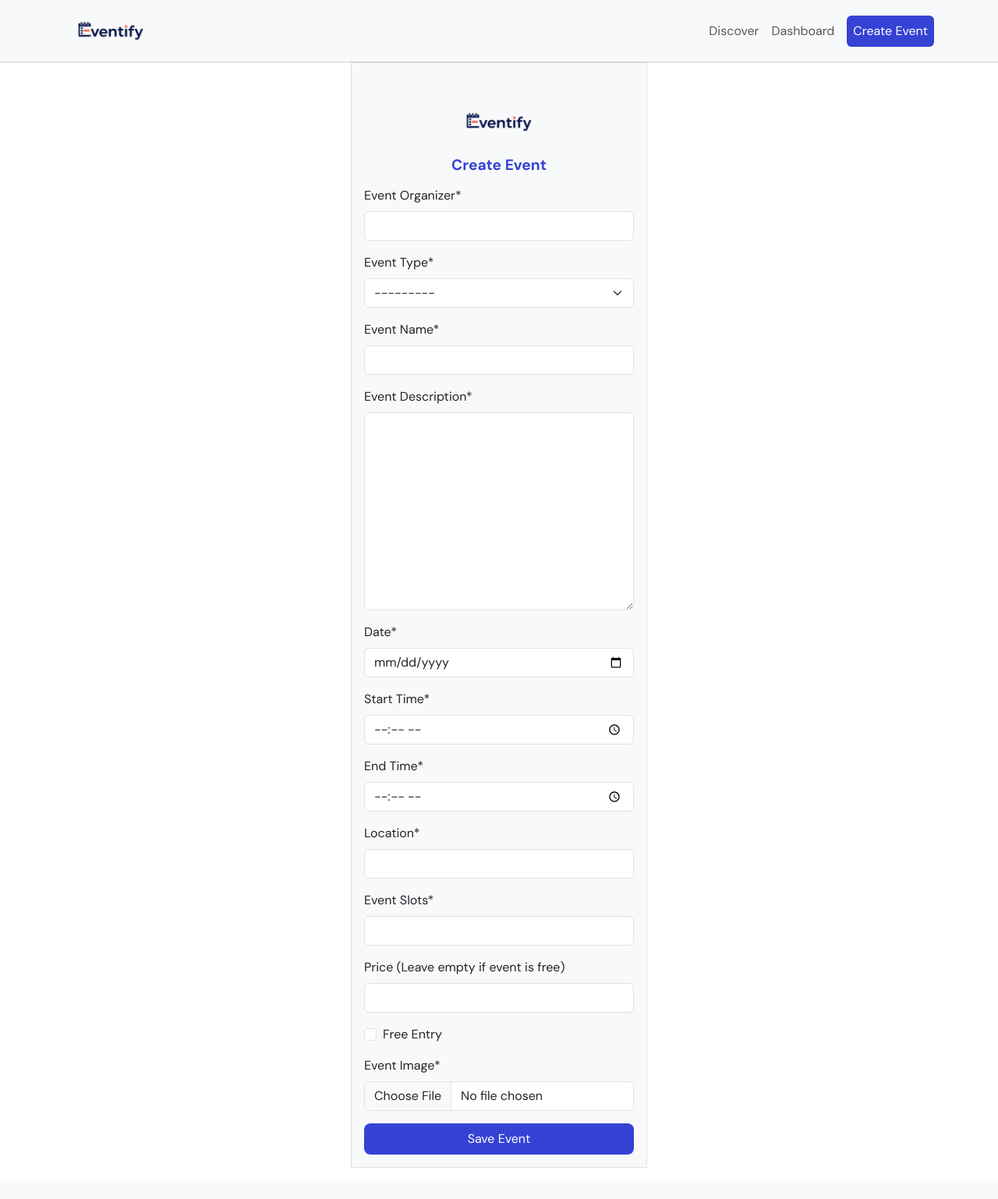
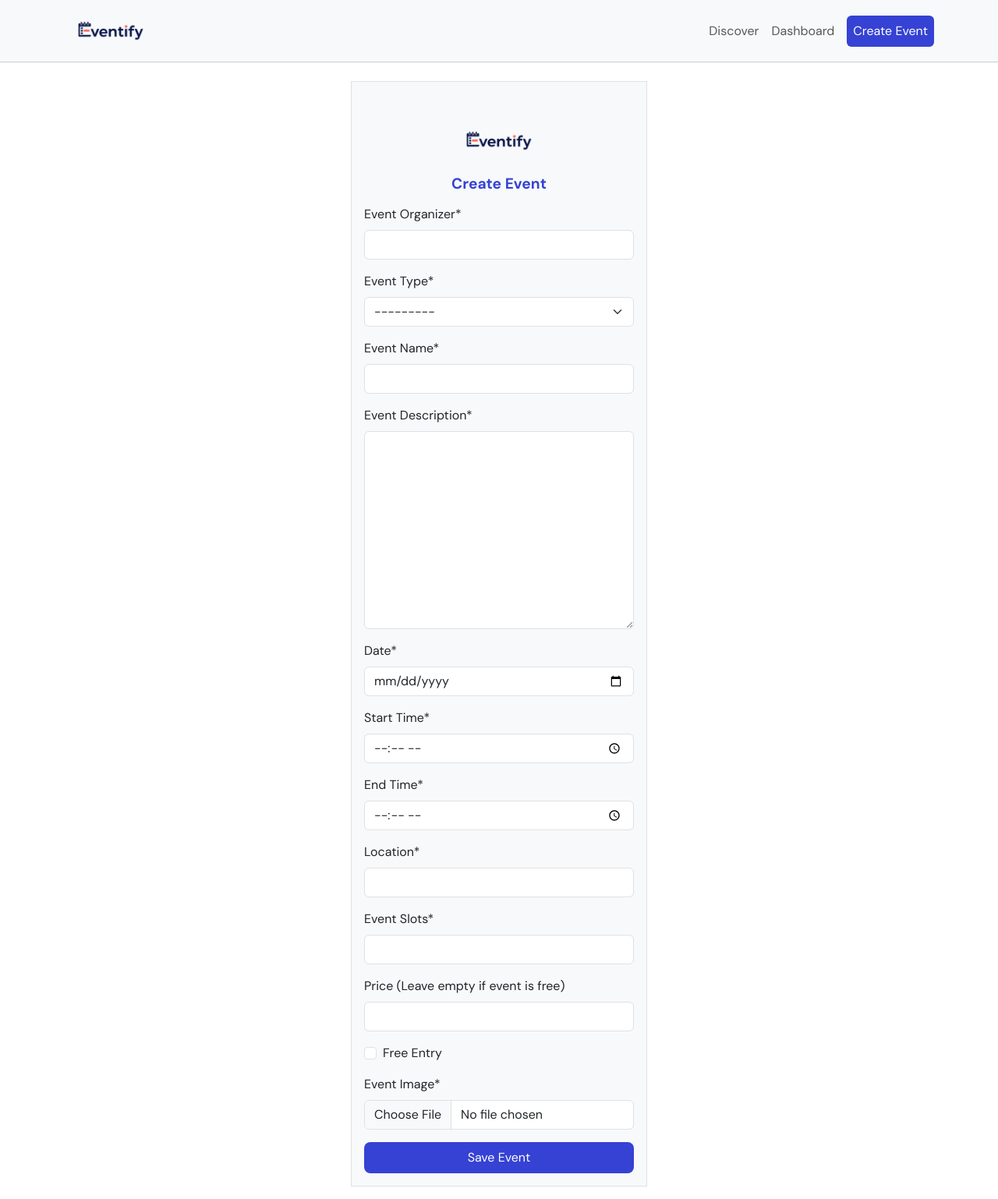
Before and after one commit to CodeOmari/Eventify, a Django app: page /create/event in a window 1280 px wide. Shown: the whole page at 78% size. Before the commit the page ends 1498 px from the top, so only its background shows below. Run offline with Django 5.2, Linux system fonts and the light colour scheme; the visitor is signed in with stand-in values (Sample User, id 1); some libraries are stand-ins or nearby versions.

Commit message:
update the margin top for the  event creation form

```diff
--- a/Eventify/templates/create_event.html
+++ b/Eventify/templates/create_event.html
@@ -12,7 +12,7 @@
 {% endblock %}
 
 {% block content %}
-    <div class="container">
+    <div class="container mt-4">
         <div class="row justify-content-center">
             <div class="col-sm-4 border px-3 py-3 bg-light mb-3">
                 <form action="{% url 'create_event' %}" method="post" enctype="multipart/form-data">
```
